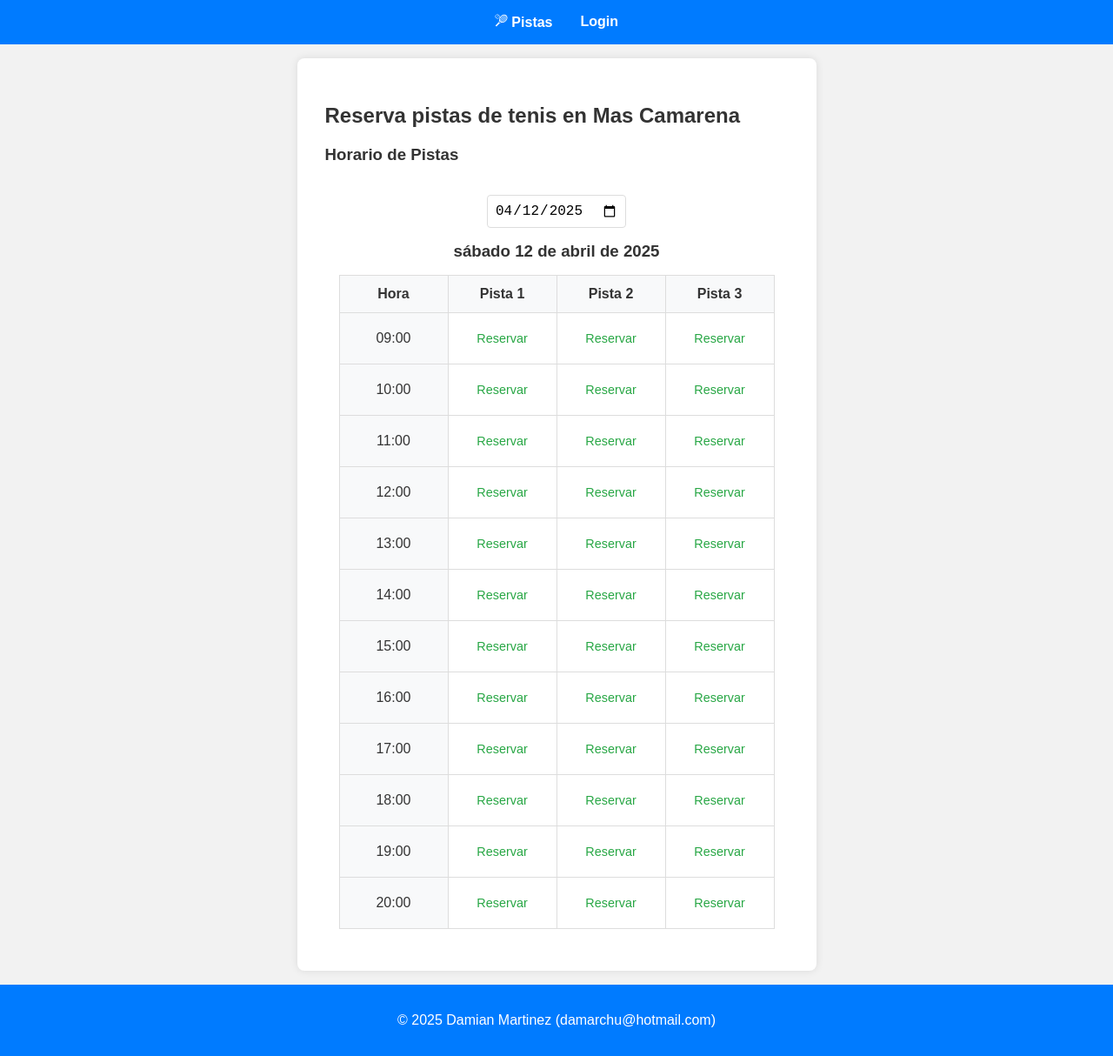
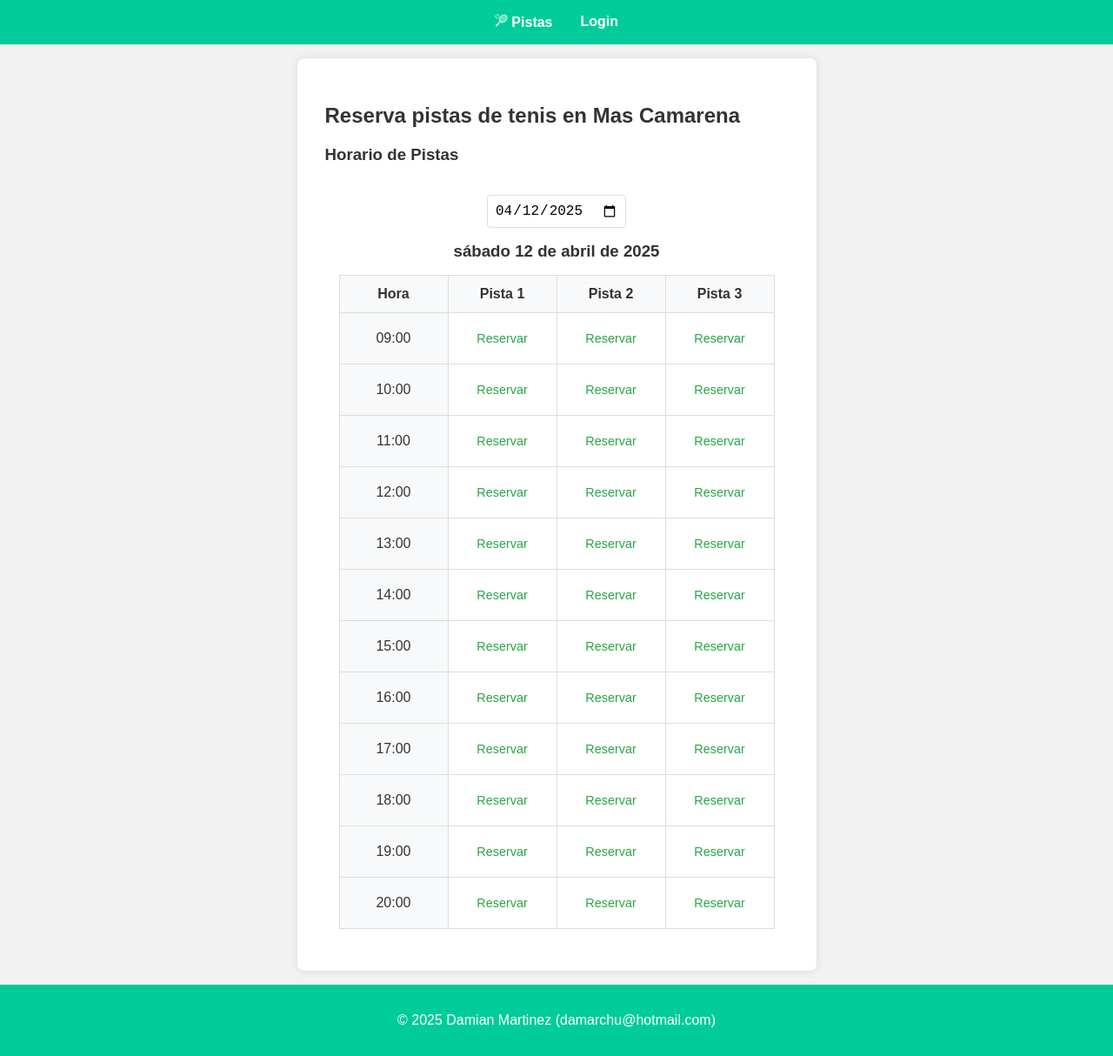
Before and after one commit to soleado2003/ReservasTenisMasCamarena, a React (Vite) app in the folder ReservasMC/: page / in a window 1280 px wide. Shown: the whole page at 87% size. Built offline with nearby package versions, Linux system fonts and the light colour scheme; no server answers; the HTML template or start-up script is replaced by a standard one.

Commit message:
cambio color prueba

```diff
--- a/ReservasMC/src/index.css
+++ b/ReservasMC/src/index.css
@@ -14,7 +14,7 @@ body {
 
 /* Estilos para el Navbar */
 nav {
-  background-color: #007bff;
+  background-color: #00CC99;
   color: #fff;
   padding: 1rem;
 }
@@ -57,7 +57,7 @@ nav button:hover {
 
 /* Estilos para el Footer */
 footer {
-  background-color: #007bff;
+  background-color: #00CC99;
   color: #fff;
   text-align: center;
   padding: 1rem;
```
